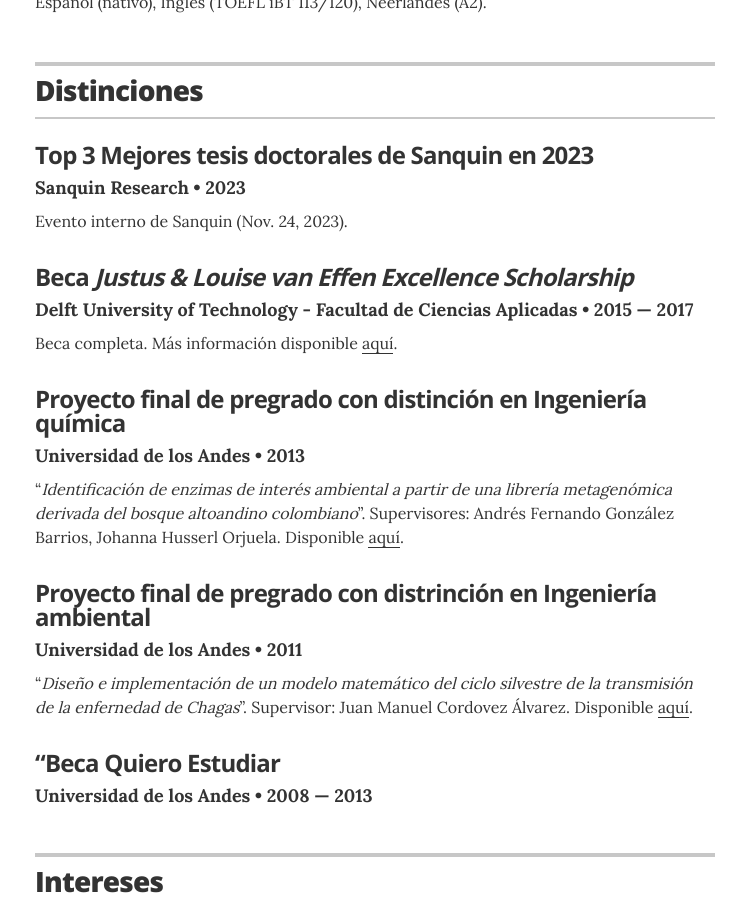
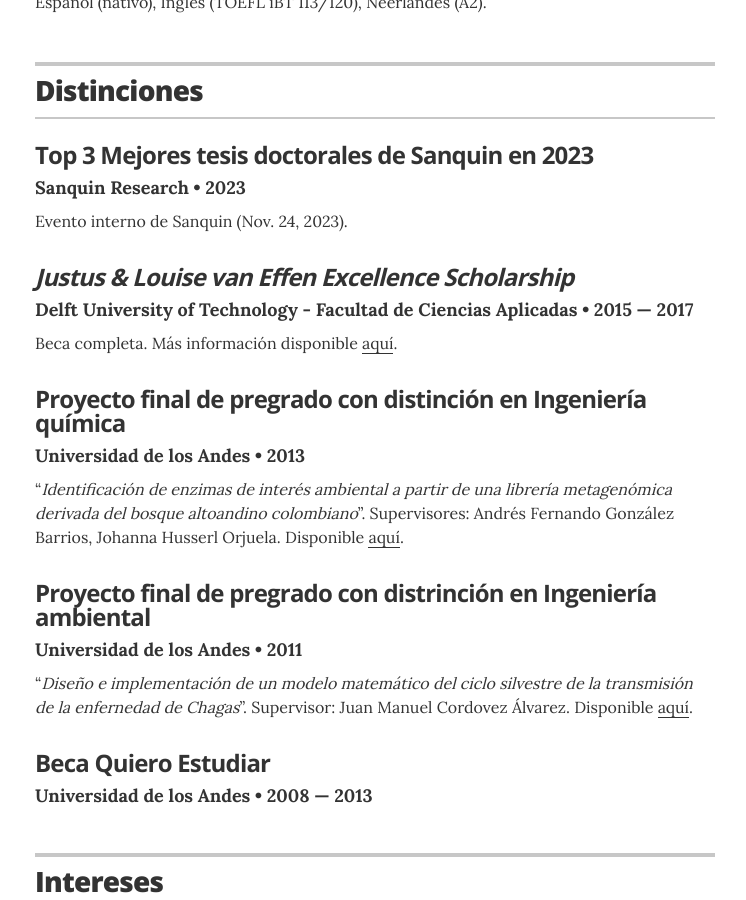
Before and after one commit to synthbiont/joangallego, a Jekyll site: the page es.html, which Jekyll copies as it is, in a window 1280 px wide and 900 px high, scrolled down 4861 px. Shown: the whole window, without its empty margins (265-1011 px from the left). Built offline with Jekyll 4.4.1, drawn with Linux system fonts in a browser that asks for light colours.

Commit message:
Update es.html

```diff
--- a/es.html
+++ b/es.html
@@ -358,7 +358,7 @@
         </div>
 
         <div class="resume-item">
-          <h3 class="resume-item-title" itemprop="award">Beca <i>Justus & Louise van Effen Excellence Scholarship</i></h3>
+          <h3 class="resume-item-title" itemprop="award"><i>Justus & Louise van Effen Excellence Scholarship</i></h3>
           <h4 class="resume-item-details">Delft University of Technology - Facultad de Ciencias Aplicadas &bull; 2015 &mdash; 2017</h4>
           <p class="resume-item-copy">Beca completa. Más información disponible <a href="https://www.tudelft.nl/en/education/study-programme-orientation/practical-matters/scholarships/justus-louise-van-effen-excellence-scholarships">aquí</a>.</p>
         </div>
@@ -376,7 +376,7 @@
         </div>
 
         <div class="resume-item">
-          <h3 class="resume-item-title" itemprop="award">“Beca Quiero Estudiar</h3>
+          <h3 class="resume-item-title" itemprop="award">Beca Quiero Estudiar</h3>
           <h4 class="resume-item-details">Universidad de los Andes &bull; 2008 &mdash; 2013</h4>
           <p class="resume-item-copy"></p>
         </div>
```
